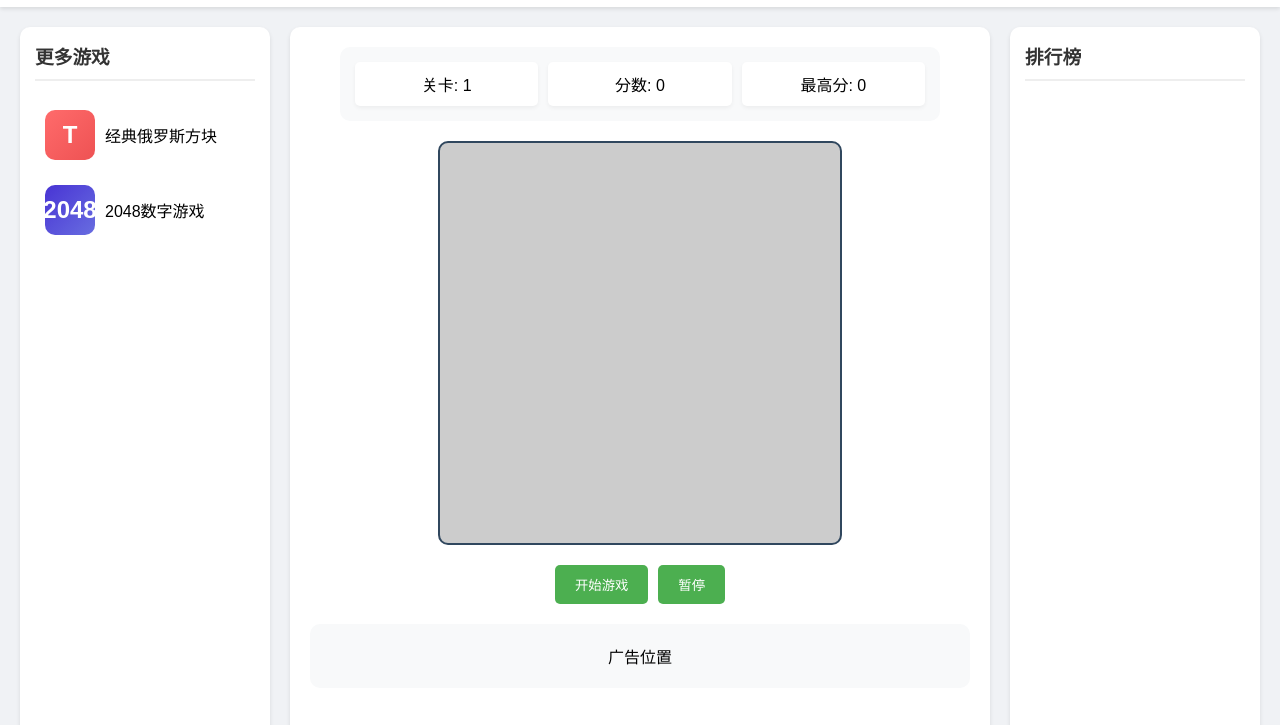
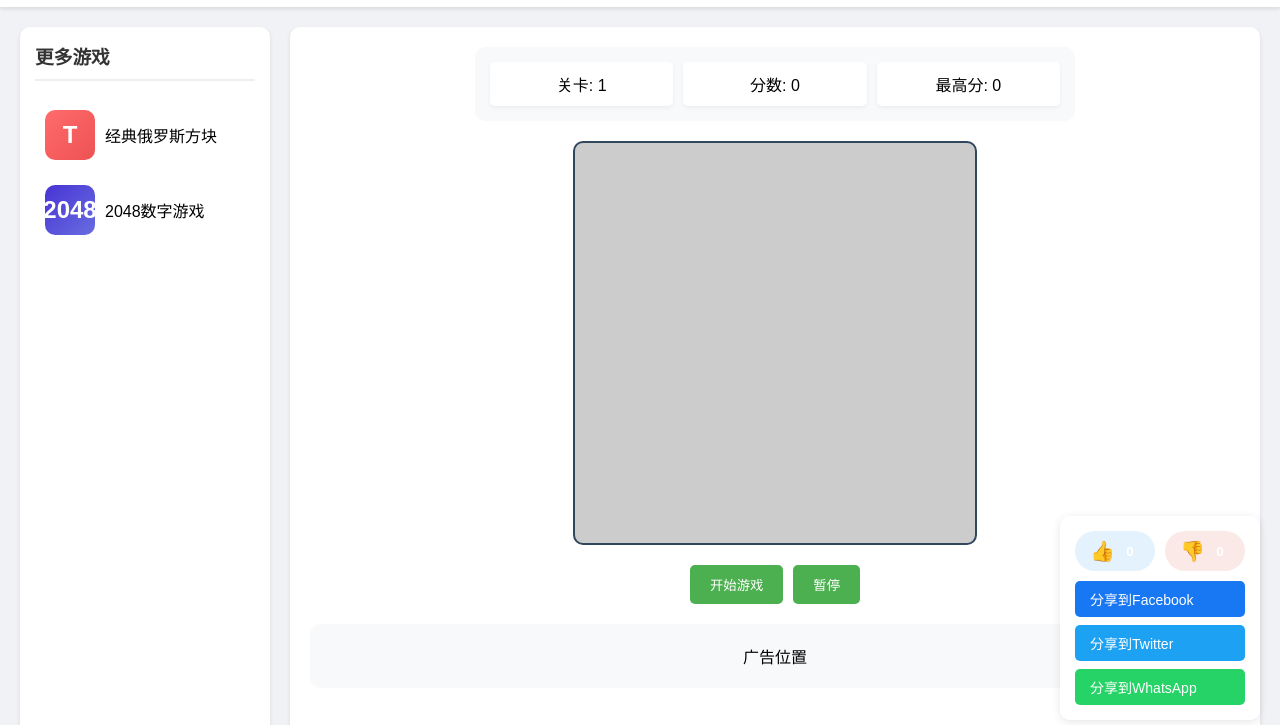
Before and after one commit to HaileyDDD/snake-game, a plain HTML site: page index.html in a window 1280 px wide. Shown: the part 60-785 px from the top of the page. Drawn offline with Linux system fonts and the light colour scheme.

Commit message:
Update game files and add levels.js

```diff
--- a/gameManager.js
+++ b/gameManager.js
@@ -12,6 +12,7 @@ class GameManager {
             this.initializeEventListeners();
             this.initializeLeaderboard();
             this.loadHighScore();
+            this.updateRatingDisplay();
             console.log('Game manager initialized successfully');
         } catch (error) {
             console.error('Error during initialization:', error);
@@ -111,13 +112,16 @@ class GameManager {
     }
 
     // 添加评分功能
-    rateGame(stars) {
+    rateGame(type) {
         try {
-            const ratings = JSON.parse(localStorage.getItem('gameRatings') || '[]');
-            ratings.push({
-                stars: stars,
-                date: new Date().toISOString()
-            });
+            const ratings = JSON.parse(localStorage.getItem('gameRatings') || '{"likes": 0, "dislikes": 0}');
+
+            if (type === 'like') {
+                ratings.likes++;
+            } else if (type === 'dislike') {
+                ratings.dislikes++;
+            }
+
             localStorage.setItem('gameRatings', JSON.stringify(ratings));
             this.updateRatingDisplay();
         } catch (error) {
@@ -127,16 +131,12 @@ class GameManager {
 
     // 更新评分显示
     updateRatingDisplay() {
-        const ratings = JSON.parse(localStorage.getItem('gameRatings') || '[]');
-        if (ratings.length === 0) return;
-
-        const avgRating = ratings.reduce((sum, r) => sum + r.stars, 0) / ratings.length;
-        const starsElement = document.querySelector('.stars');
-        if (starsElement) {
-            starsElement.textContent = '★'.repeat(Math.round(avgRating)) +
-                                     '☆'.repeat(5 - Math.round(avgRating));
-            document.querySelector('.rating-section p').textContent =
-                `${avgRating.toFixed(1)} / 5 (基于${ratings.length}个评价)`;
+        try {
+            const ratings = JSON.parse(localStorage.getItem('gameRatings') || '{"likes": 0, "dislikes": 0}');
+            document.getElementById('likeCount').textContent = ratings.likes;
+            document.getElementById('dislikeCount').textContent = ratings.dislikes;
+        } catch (error) {
+            console.error('Error updating ratings:', error);
         }
     }
 
--- a/index.html
+++ b/index.html
@@ -13,7 +13,7 @@
 
         .main-container {
             display: grid;
-            grid-template-columns: 250px 1fr 250px;
+            grid-template-columns: 250px 1fr;
             gap: 20px;
             max-width: 1400px;
             margin: 0 auto;
@@ -68,21 +68,6 @@
             width: 100%;
             max-width: 600px;
             margin: 0 auto;
-        }
-
-        /* 右侧排行榜 */
-        .leaderboard {
-            background: white;
-            border-radius: 10px;
-            padding: 15px;
-            box-shadow: 0 2px 4px rgba(0,0,0,0.1);
-        }
-
-        .leaderboard h3 {
-            margin-top: 0;
-            color: #333;
-            border-bottom: 2px solid #eee;
-            padding-bottom: 10px;
         }
 
         /* 广告区域 */
@@ -193,53 +178,13 @@
             box-shadow: 0 2px 4px rgba(0,0,0,0.05);
         }
 
-        /* 改进排行榜样式 */
-        .leaderboard-item {
-            display: flex;
-            justify-content: space-between;
-            align-items: center;
-            padding: 12px;
-            margin: 8px 0;
-            background: #f8f9fa;
-            border-radius: 8px;
-            transition: 0.3s;
-        }
-
-        .leaderboard-item:hover {
-            transform: translateX(5px);
-            background: #f1f3f5;
-        }
-
-        .leaderboard-item .rank {
-            font-size: 18px;
-            font-weight: bold;
-            color: #4CAF50;
-            width: 30px;
-        }
-
-        .leaderboard-item .name {
-            flex: 1;
-            margin: 0 10px;
-        }
-
-        .leaderboard-item .score {
-            font-weight: bold;
-            color: #f39c12;
-        }
-
         /* 添加响应式布局 */
-        @media (max-width: 1200px) {
-            .main-container {
-                grid-template-columns: 200px 1fr 200px;
-            }
-        }
-
         @media (max-width: 900px) {
             .main-container {
                 grid-template-columns: 1fr;
             }
 
-            .games-sidebar, .leaderboard {
+            .games-sidebar {
                 display: none;
             }
         }
@@ -394,6 +339,110 @@
         .social-button.facebook { background: #3b5998; }
         .social-button.twitter { background: #1da1f2; }
         .social-button.whatsapp { background: #25d366; }
+
+        .social-interaction {
+            position: fixed;
+            bottom: 20px;
+            right: 20px;
+            background: rgba(255, 255, 255, 0.9);
+            padding: 15px;
+            border-radius: 10px;
+            box-shadow: 0 2px 10px rgba(0,0,0,0.1);
+            z-index: 100;
+        }
+
+        .rating-buttons {
+            display: flex;
+            gap: 10px;
+            margin-bottom: 10px;
+        }
+
+        .rating-btn {
+            display: flex;
+            align-items: center;
+            gap: 5px;
+            padding: 8px 15px;
+            border: none;
+            border-radius: 20px;
+            cursor: pointer;
+            transition: all 0.3s ease;
+            background: #f8f9fa;
+        }
+
+        .rating-btn:hover {
+            transform: scale(1.05);
+        }
+
+        .rating-btn.like {
+            background: #e3f2fd;
+        }
+
+        .rating-btn.dislike {
+            background: #fbe9e7;
+        }
+
+        .rating-btn .icon {
+            font-size: 20px;
+        }
+
+        .rating-btn .count {
+            font-weight: bold;
+            min-width: 20px;
+            text-align: center;
+        }
+
+        .share-buttons {
+            display: flex;
+            flex-direction: column;
+            gap: 8px;
+        }
+
+        .share-btn {
+            padding: 8px 15px;
+            border: none;
+            border-radius: 5px;
+            cursor: pointer;
+            color: white;
+            font-size: 14px;
+            transition: all 0.3s ease;
+            text-align: left;
+        }
+
+        .share-btn:hover {
+            transform: translateX(5px);
+        }
+
+        .share-btn.facebook {
+            background: #1877f2;
+        }
+
+        .share-btn.twitter {
+            background: #1da1f2;
+        }
+
+        .share-btn.whatsapp {
+            background: #25d366;
+        }
+
+        /* 添加响应式设计 */
+        @media (max-width: 768px) {
+            .social-interaction {
+                position: static;
+                margin-top: 20px;
+                width: 100%;
+                box-sizing: border-box;
+            }
+
+            .share-buttons {
+                flex-direction: row;
+                flex-wrap: wrap;
+                justify-content: center;
+            }
+
+            .rating-buttons {
+                justify-content: center;
+            }
+        }
     </style>
 </head>
 <body>
@@ -402,14 +451,13 @@
         <div class="header-content">
             <div class="logo">超级贪吃蛇</div>
             <div class="nav-buttons">
-                <button class="nav-button">统计</button>
                 <button class="nav-button">设置</button>
                 <button class="nav-button">语言</button>
             </div>
         </div>
     </header>
 
-    <!-- 保留现有的主游戏容器 -->
+    <!-- 主游戏容器 -->
     <div class="main-container">
         <!-- 左侧游戏列表 -->
         <div class="games-sidebar">
@@ -422,7 +470,6 @@
                 <div class="game-icon puzzle">2048</div>
                 <span>2048数字游戏</span>
             </div>
-            <!-- 更多游戏项目 -->
         </div>
 
         <!-- 中间游戏区域 -->
@@ -442,6 +489,31 @@
                 </div>
             </div>
 
+            <!-- 添加社交互动区域 -->
+            <div class="social-interaction">
+                <div class="rating-buttons">
+                    <button class="rating-btn like" onclick="gameManager.rateGame('like')">
+                        <span class="icon">👍</span>
+                        <span class="count" id="likeCount">0</span>
+                    </button>
+                    <button class="rating-btn dislike" onclick="gameManager.rateGame('dislike')">
+                        <span class="icon">👎</span>
+                        <span class="count" id="dislikeCount">0</span>
+                    </button>
+                </div>
+                <div class="share-buttons">
+                    <button class="share-btn facebook" onclick="gameManager.shareGame('facebook')">
+                        分享到Facebook
+                    </button>
+                    <button class="share-btn twitter" onclick="gameManager.shareGame('twitter')">
+                        分享到Twitter
+                    </button>
+                    <button class="share-btn whatsapp" onclick="gameManager.shareGame('whatsapp')">
+                        分享到WhatsApp
+                    </button>
+                </div>
+            </div>
+
             <!-- 广告区域 -->
             <div class="ad-section">
                 <div id="ad-space">广告位置</div>
@@ -457,32 +529,9 @@
                     <div class="game-icon adventure">A</div>
                     <h4>跳跃冒险</h4>
                 </div>
-                <!-- 更多游戏推荐 -->
-            </div>
-        </div>
-
-        <!-- 右侧排行榜 -->
-        <div class="leaderboard">
-            <h3>排行榜</h3>
-            <div id="leaderboardList">
-                <!-- 排行榜内容将通过JS动态添加 -->
             </div>
         </div>
     </div>
-
-    <!-- 游戏推荐区域 -->
-    <section class="game-recommendations">
-        <h2>更多好玩的游戏</h2>
-        <div class="game-grid">
-            <div class="game-card">
-                <div class="game-icon tetris">T</div>
-                <h3>俄罗斯方块</h3>
-                <p>经典的俄罗斯方块游戏，考验你的空间思维能力</p>
-                <button class="play-button">开始游戏</button>
-            </div>
-            <!-- 更多游戏卡片 -->
-        </div>
-    </section>
 
     <!-- FAQ部分 -->
     <section class="faq-section">
@@ -515,20 +564,6 @@
         </div>
     </section>
 
-    <!-- 评分部分 -->
-    <section class="rating-section">
-        <h2>游戏评分</h2>
-        <div class="stars">★★★★☆</div>
-        <p>4.8 / 5 (基于1000+评价)</p>
-    </section>
-
-    <!-- 社交分享 -->
-    <div class="social-buttons">
-        <a href="#" class="social-button facebook">分享到Facebook</a>
-        <a href="#" class="social-button twitter">分享到Twitter</a>
-        <a href="#" class="social-button whatsapp">分享到WhatsApp</a>
-    </div>
-
     <!-- 底部版权信息 -->
     <footer class="footer">
         <p>© 2024 超级贪吃蛇. All rights reserved.</p>
```
